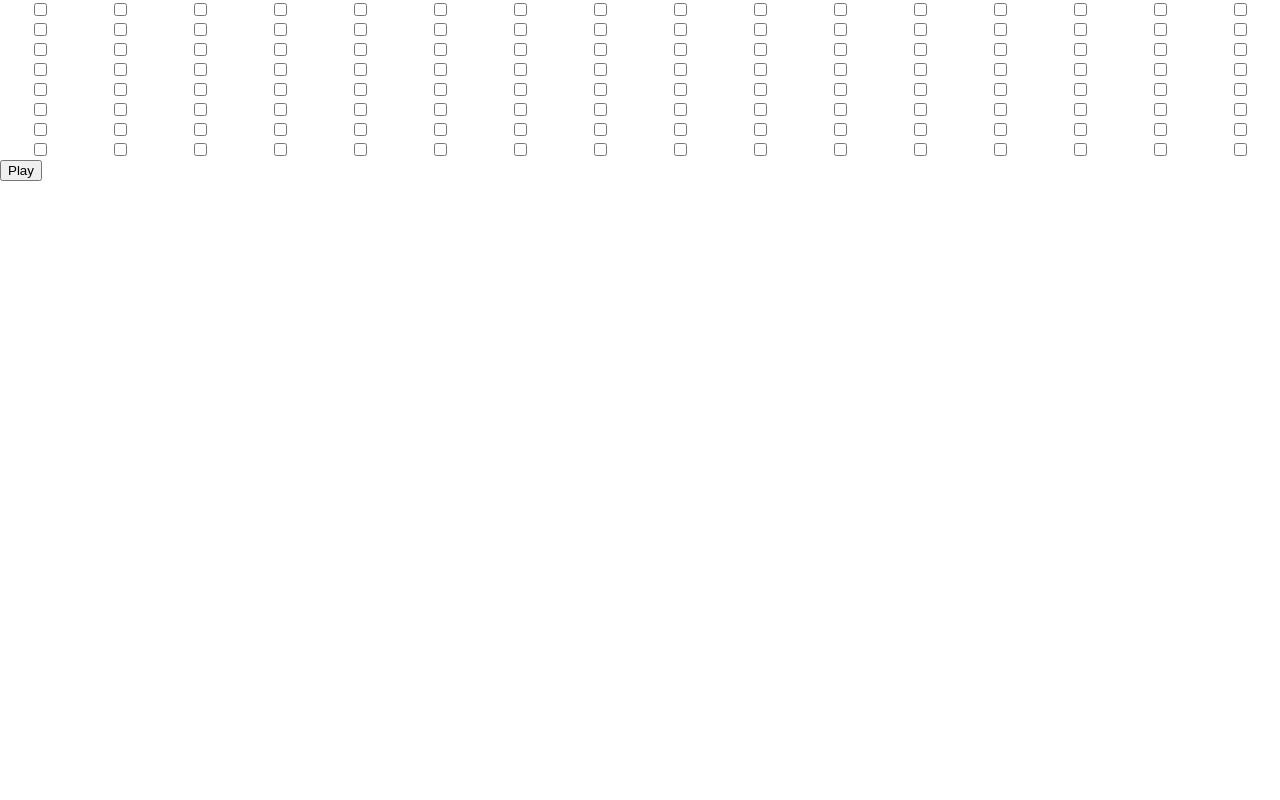
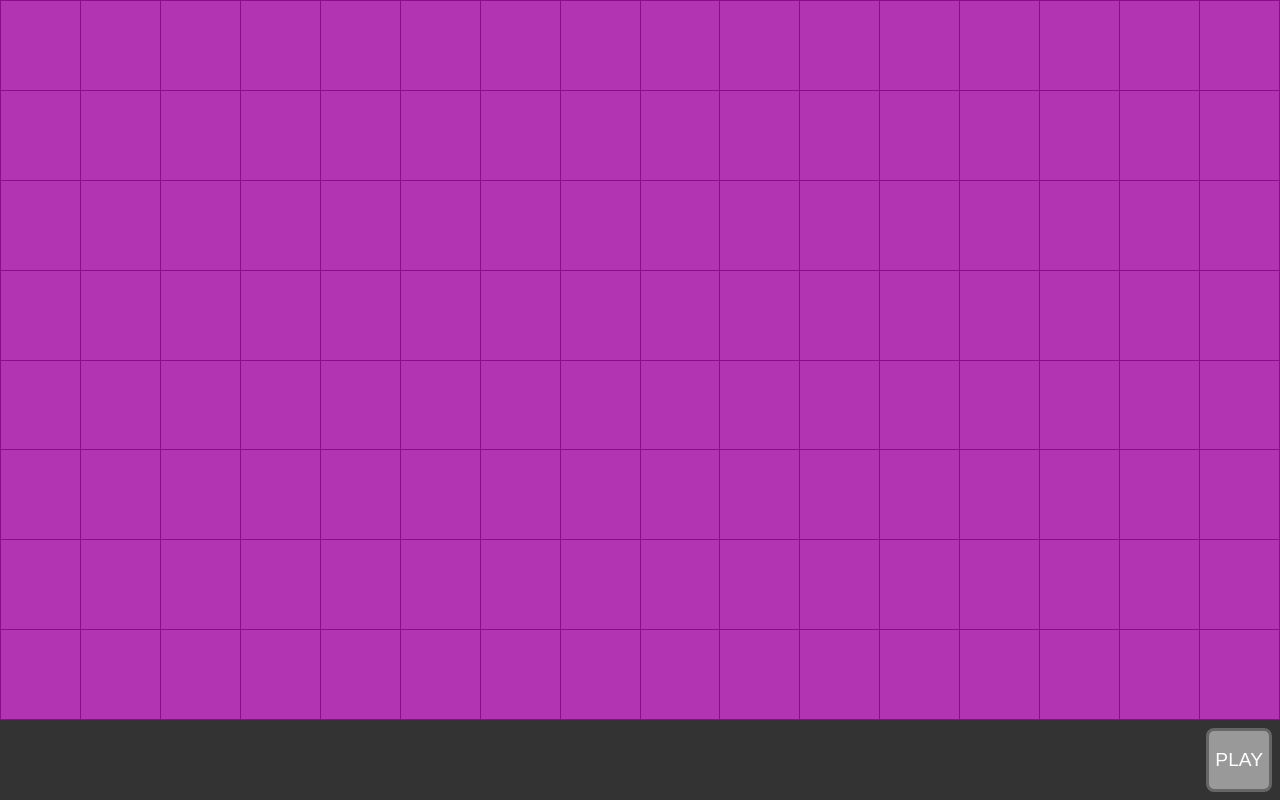
Before and after one commit to pbaldwin/SQNCR, a React (Create React App) app: page / in a window 1280 px wide. Built offline with nearby package versions, Linux system fonts and the light colour scheme.

Commit message:
Made it look not terrible.

```diff
--- a/src/App.css
+++ b/src/App.css
@@ -1,12 +1,23 @@
 .App {
+  display: grid;
+  height: 100vh; width: 100vw;
+  grid-template-rows: auto 5rem;
 }
 
-.SequencerGrid {
+.SynthControls {
+  justify-content: flex-end;
+  align-items: center;
+  background-color: hsl(0, 0%, 20%);
   display: flex;
-  justify-content: space-around;
-  width: 100vw;
+  padding: 0 .5rem;
 }
 
-.SequencerRow--active {
-  background-color: hsl(45, 65%, 85%)
+.playToggle {
+  background-color: hsl(0, 0%, 60%);
+  border: 3px solid hsl(0, 0%, 40%);
+  border-radius: .5rem;
+  color: #fff;
+  font-size: 1.2rem;
+  text-transform: uppercase;
+  height: 4rem;
 }
--- a/src/App.js
+++ b/src/App.js
@@ -82,7 +82,9 @@ class App extends Component {
           sequencer={this.state.sequencer}
           onRowChange={(row, col, active) => this.handleRowChange(row, col, active)}
         />
-        <button className='playToggle' onClick={() => this.togglePlaying() }>{playText}</button>
+        <div className="SynthControls">
+          <button className='playToggle' onClick={() => this.togglePlaying() }>{playText}</button>
+        </div>
       </div>
     );
   }
--- /dev/null
+++ b/src/Sequencer.css
@@ -0,0 +1,43 @@
+.SequencerGrid {
+  background-color: hsl(300, 55%, 45%);
+  border-left: 1px solid hsl(300, 85%, 30%);
+  display: flex;
+  justify-content: space-around;
+  align-items: stretch;
+}
+
+.SequencerRow {
+  border-right: 1px solid hsl(300, 85%, 30%);
+  border-top: 1px solid hsl(300, 85%, 30%);
+  display: flex;
+  flex-direction: column;
+  justify-content: space-around;
+  align-items: stretch;
+  flex-grow: 1;
+
+  transition: background-color .25s ease-in;
+}
+
+.SequencerRow--active {
+  background-color: hsl(300, 85%, 55%);
+  transition: background-color .25s ease-out;
+}
+
+.SequencerColumn {
+  flex-grow: 1;
+  border-bottom: 1px solid hsl(300, 85%, 30%);
+
+  transition: background-color .25s ease-out;
+}
+
+.SequencerColumn input[type="checkbox"] {
+  display: none;
+}
+
+.SequencerColumn--active {
+  background-color: hsl(300, 85%, 65%)
+}
+
+.SequencerRow--active .SequencerColumn--active {
+  background-color: hsl(300, 85%, 80%)
+}
--- a/src/Sequencer.js
+++ b/src/Sequencer.js
@@ -1,15 +1,17 @@
 import React, { Component } from 'react';
+import './Sequencer.css'
 
 function SequencerRow(props) {
   const sequencerColumns = props.columns.map((col, idx) => {
+    const cls = `SequencerColumn${col.active ? ' SequencerColumn--active' : ''}`
     return (
-      <div className="SequencerColumn" key={col.id}>
+      <label className={cls} key={col.id}>
         <input
           type="checkbox"
           checked={col.active}
           onChange={(e) => props.onChange(idx, e.target.checked)}
         />
-      </div>
+      </label>
     )
   })
 
```
